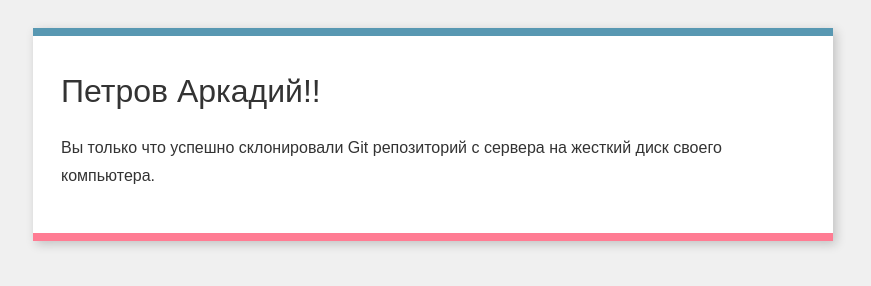
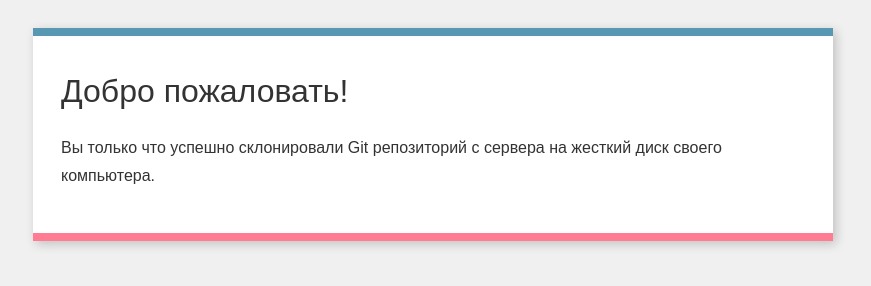
Before and after one commit to mrar3007/git-welcome-test, a plain HTML site: page index.html in a window 1280 px wide. Shown: the whole page, without its empty margins (207-1078 px from the left). Drawn offline with Linux system fonts and the light colour scheme.

Commit message:
Third commit

```diff
--- a/index.html
+++ b/index.html
@@ -9,7 +9,7 @@
     </head>
     <body>
         <div class="box">
-            <h1>Петров Аркадий!!</h1>
+            <h1>Добро пожаловать!</h1>
             <p>
                 Вы только что успешно склонировали Git репозиторий с сервера на
                 жесткий диск своего компьютера.
```
